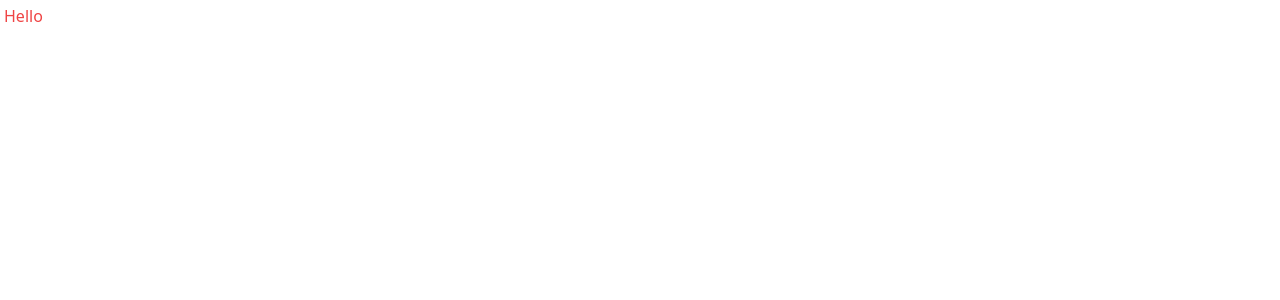
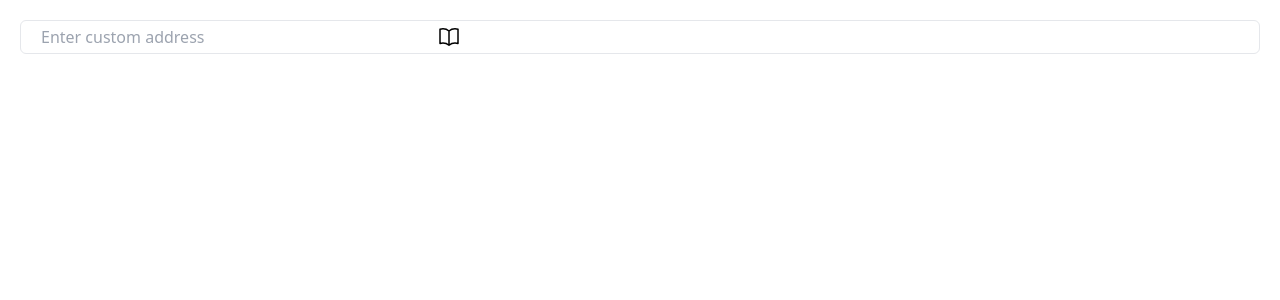
Before and after one commit to aziz-codes/bookmark-saver, a React (Vite) app: page / in a window 1280 px wide. Shown: the top 300 px of the page. Built offline with nearby package versions, Linux system fonts and the light colour scheme.

Commit message:
setting input for adding tabs

```diff
--- a/src/components/Main.jsx
+++ b/src/components/Main.jsx
@@ -1,13 +1,21 @@
 import React, { useState } from "react";
-
+import { BookOpenIcon, TrashIcon } from "@heroicons/react/24/outline";
 const Main = () => {
   const [tabs, setTabs] = useState([]);
   return (
     <div
-      className="text-red-500 min-w-[400px] flex
+      className="min-w-[400px] flex
    flex-col gap-2"
     >
-      <div className="p-1">Hello</div>
+      <div className="flex flex-row items-center mt-5 border m-5 rounded-md">
+        <input
+          type="text"
+          className="outline-none  rounded-md p-1 w-96 mr-4 ml-4 "
+          placeholder="Enter custom address"
+        />
+        <BookOpenIcon className="h-6 w-6 cursor-pointer" title="Save" />
+      </div>
+      <div className="p-1 flex flex-row gap-4 mx-auto min-h-[600px] overflow-y-auto"></div>
     </div>
   );
 };
```
